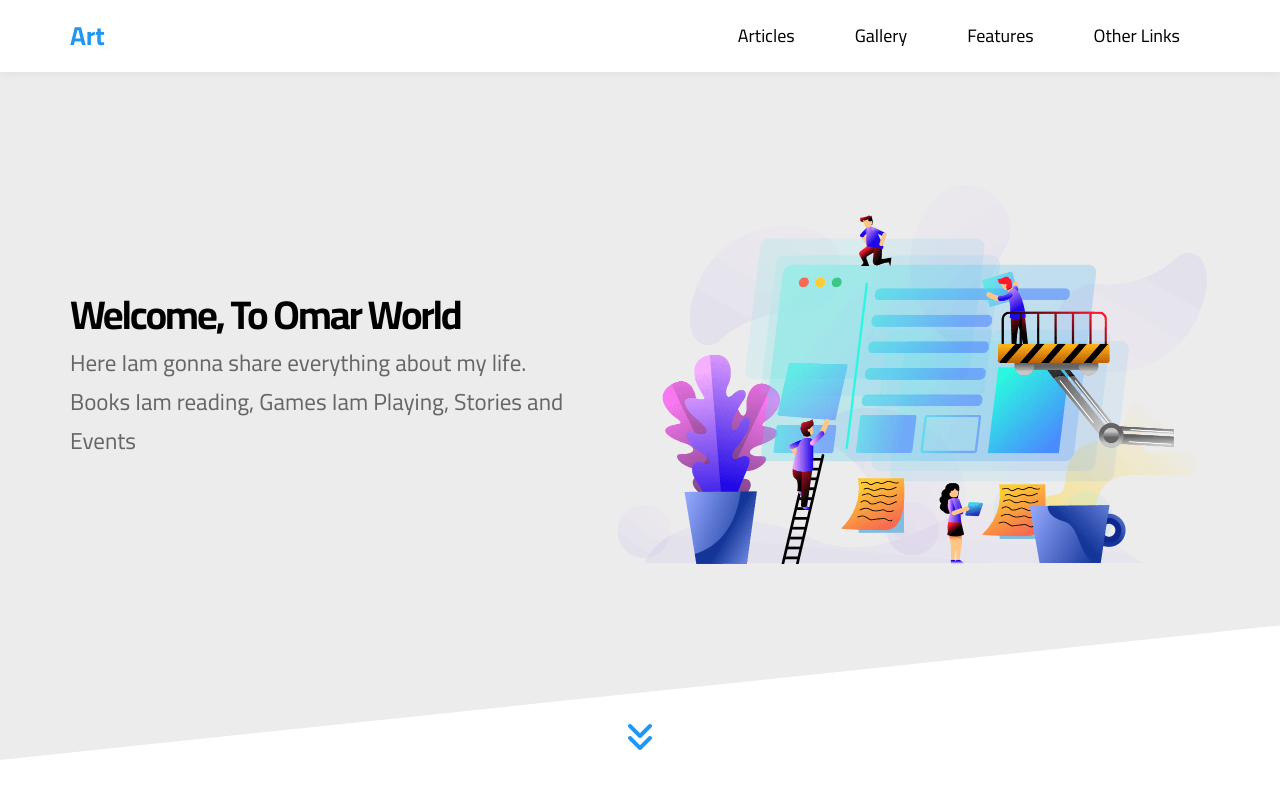
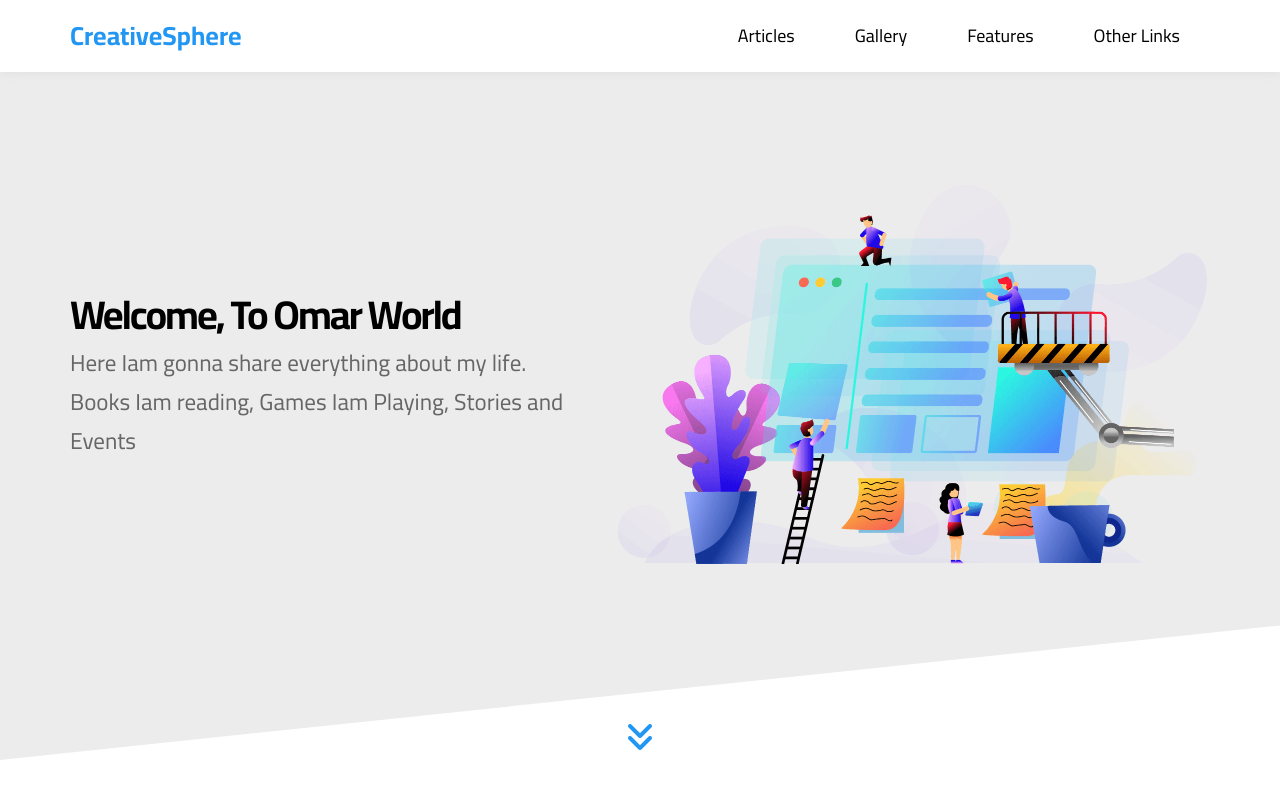
Before and after one commit to omarosamaali/Template-definitions-page, a plain HTML site: page index.html in a window 1280 px wide. Shown: the top 800 px of the page. Drawn offline with Linux system fonts and the light colour scheme.

Commit message:
Update index.html

```diff
--- a/index.html
+++ b/index.html
@@ -4,7 +4,7 @@
     <meta charset="UTF-8">
     <meta http-equiv="X-UA-Compatible" content="IE=edge">
     <meta name="viewport" content="width=device-width, initial-scale=1.0">
-    <title>Omar</title>
+    <title>CreativeSphere</title>
     <link rel="stylesheet" href="css/normalize.css">
     <link rel="stylesheet" href="css/omar.css">
     <link rel="stylesheet" href="css/all.min.css">
@@ -16,7 +16,7 @@
     <!-- Start Header -->
     <div class="header" id="header">
         <div class="container">
-          <a href="#" class="logo">Art</a>
+          <a href="#" class="logo">CreativeSphere </a>
           <ul class="main-nav">
             <li><a href="#articles">Articles</a></li>
             <li><a href="#gallery">Gallery</a></li>
```
